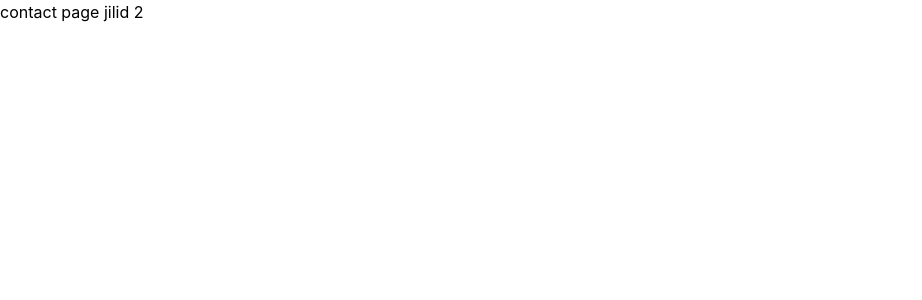
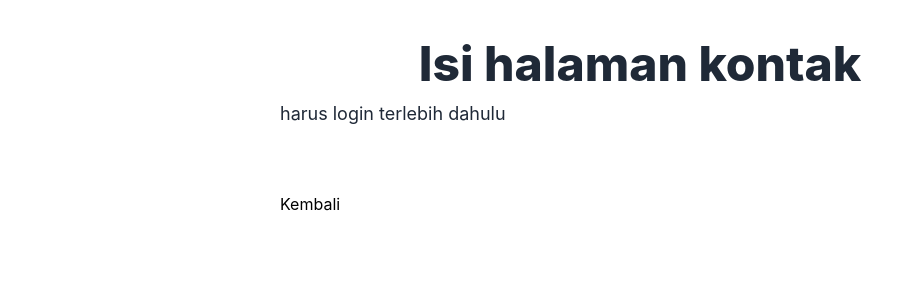
Before and after one commit to radrianhp/nextjs-blog-pemula, a Next.js app: page /contact in a window 1280 px wide. Shown: the top 300 px of the page, without its empty margins (0-922 px from the left). Built offline with nearby package versions, Linux system fonts and the light colour scheme.

Commit message:
authentication

```diff
--- /dev/null
+++ b/context/auth.tsx
@@ -0,0 +1,64 @@
+import React, { createContext, useContext, useState, useEffect } from 'react';
+
+export interface AuthContextType {
+  isAuthenticated: boolean;
+  isLoading: boolean;
+  user: any;
+  loginWithToken: any;
+  login: any;
+  logout: any;
+}
+
+const AuthContext = createContext<Partial<AuthContextType>>({});
+
+function AuthProvider({ children }: any) {
+  const [user, setUser] = useState({
+    error: 'you are logged out, and there is no user object, and no token'
+  } as any);
+  const [isAuthenticated, setIsAuthenticated] = useState(false);
+  const [isLoading, setIsLoading] = useState(true);
+
+  useEffect(() => {
+    const token = localStorage.getItem('token');
+    console.log('token: ', token);
+    if (!(token === null || token === undefined)) {
+      login();
+    }
+    setIsLoading(false);
+  }, []);
+
+  function login() {
+    setIsAuthenticated(true);
+    localStorage.setItem('token', 'true');
+    setUser({
+      name: 'hello',
+      msg: 'Logged in because token in localStorage'
+    });
+  }
+
+  function logout() {
+    setIsAuthenticated(false);
+    setUser({
+      error: 'you are logged out, and there is no user object, and no token'
+    });
+    localStorage.removeItem('token');
+  }
+
+  return (
+    <AuthContext.Provider
+      value={{
+        isAuthenticated,
+        user,
+        login,
+        logout,
+        isLoading
+      }}
+    >
+      {children}
+    </AuthContext.Provider>
+  );
+}
+
+const useAuth = () => useContext(AuthContext);
+
+export { AuthProvider, useAuth };
--- a/pages/_app.tsx
+++ b/pages/_app.tsx
@@ -1,8 +1,13 @@
-import '../styles/globals.css'
-import type { AppProps } from 'next/app'
+import '../styles/globals.css';
+import type { AppProps } from 'next/app';
+import { AuthProvider } from '../context/auth';
 
 function MyApp({ Component, pageProps }: AppProps) {
-  return <Component {...pageProps} />
+  return (
+    <AuthProvider>
+      <Component {...pageProps} />
+    </AuthProvider>
+  );
 }
 
-export default MyApp
+export default MyApp;
--- a/pages/admin.tsx
+++ b/pages/admin.tsx
@@ -1,21 +1,46 @@
-import React from "react";
+import React, { useEffect } from 'react';
+import { useRouter } from 'next/router';
+import Link from 'next/link';
+import { useAuth } from '../context/auth';
+import FullPageLoader from '../component/FullPageLoader';
+import Layout from '../component/layout';
 
 export default function admin() {
+  const router = useRouter();
+
+  const { isAuthenticated, user, logout, isLoading } = useAuth();
+
+  useEffect(() => {
+    if (!isLoading && !isAuthenticated) {
+      router.push('/');
+    }
+  }, [isLoading, isAuthenticated]);
+
+  if (isLoading || !isAuthenticated) {
+    return (
+      <Layout>
+        <FullPageLoader />
+      </Layout>
+    );
+  }
+
   return (
-    <div>
-      <h1 className="text-3xl font-bold underline">Halo Admin Robertus</h1>
+    <Layout>
+      <h1 className='text-3xl font-bold underline'>Halo Admin Robertus</h1>
       <a
-        href="#"
-        className="inline-flex px-5 ml-3 font-medium bg-indigo-600 rounded-md text-white hover:bg-indigo-900"
+        href='#'
+        className='inline-flex px-5 ml-3 font-medium bg-indigo-600 rounded-md text-white hover:bg-indigo-900'
       >
         Button Click
       </a>
       <p>
-        {" "}
+        {' '}
         Lorem ipsum dolor sit amet consectetur adipisicing elit. Voluptate
         molestias quibusdam soluta similique totam alias harum, autem itaque,
         omnis a ea quis inventore, sequi ipsam rem non quaerat vel. Tenetur.
       </p>
-    </div>
+      <br />
+      <Link href='/'>Kembali</Link>
+    </Layout>
   );
 }
--- a/pages/contact.tsx
+++ b/pages/contact.tsx
@@ -1,5 +1,57 @@
 import React from 'react';
+import { useAuth } from '../context/auth';
+import Link from 'next/link';
 
 export default function contact() {
-  return <div>contact page jilid 2</div>;
+  const { isAuthenticated } = useAuth();
+
+  return (
+    <div>
+      {isAuthenticated ? (
+        <div className='max-w-3xl px-4 mx-auto sm:px-6 xl:max-w-3l xl:px:0'>
+          <div className='flex flex-col justify-between h-screen'>
+            <div className='divide-gray-200'>
+              <div className='py-10 space-y-2 rounded-lg md:space-y-5'>
+                <div className='flex flex-col space-y-3'>
+                  <h1 className='text-3xl font-extrabold text-gray-800 sm:text-4xl sm:leading-10 md:text-5xl md:leading-14'>
+                    Isi halaman kontak
+                  </h1>
+                </div>
+              </div>
+
+              <h1 className='text-2xl font-extrabold text-gray-900 leading-9 tracking-tight sm:text-3xl sm:leading-10 md:text-4xl md:leading-14'>
+                Detail Kontak
+              </h1>
+              <p className='text-lg leading-7 text-gray-800'>
+                Website untuk blog post
+              </p>
+              <br />
+              <Link href='/'>Kembali</Link>
+            </div>
+          </div>
+        </div>
+      ) : (
+        <>
+          <div className='max-w-3xl px-4 mx-auto sm:px-6 xl:max-w-3l xl:px:0'>
+            <div className='flex flex-col justify-between h-screen'>
+              <div className='divide-gray-200'>
+                <div className='py-10 space-y-2 rounded-lg md:space-y-5'>
+                  <div className='flex flex-col space-y-3'>
+                    <h1 className='text-3xl font-extrabold text-gray-800 sm:text-4xl sm:leading-10 md:text-5xl md:leading-14'>
+                      Isi halaman kontak
+                    </h1>
+                    <p className='text-lg leading-7 text-gray-800'>
+                      harus login terlebih dahulu
+                    </p>
+                  </div>
+                </div>
+                <br />
+                <Link href='/'>Kembali</Link>
+              </div>
+            </div>
+          </div>
+        </>
+      )}
+    </div>
+  );
 }
```
Also changed, not shown: component/navbar/index.tsx (+28 -1 lines).
